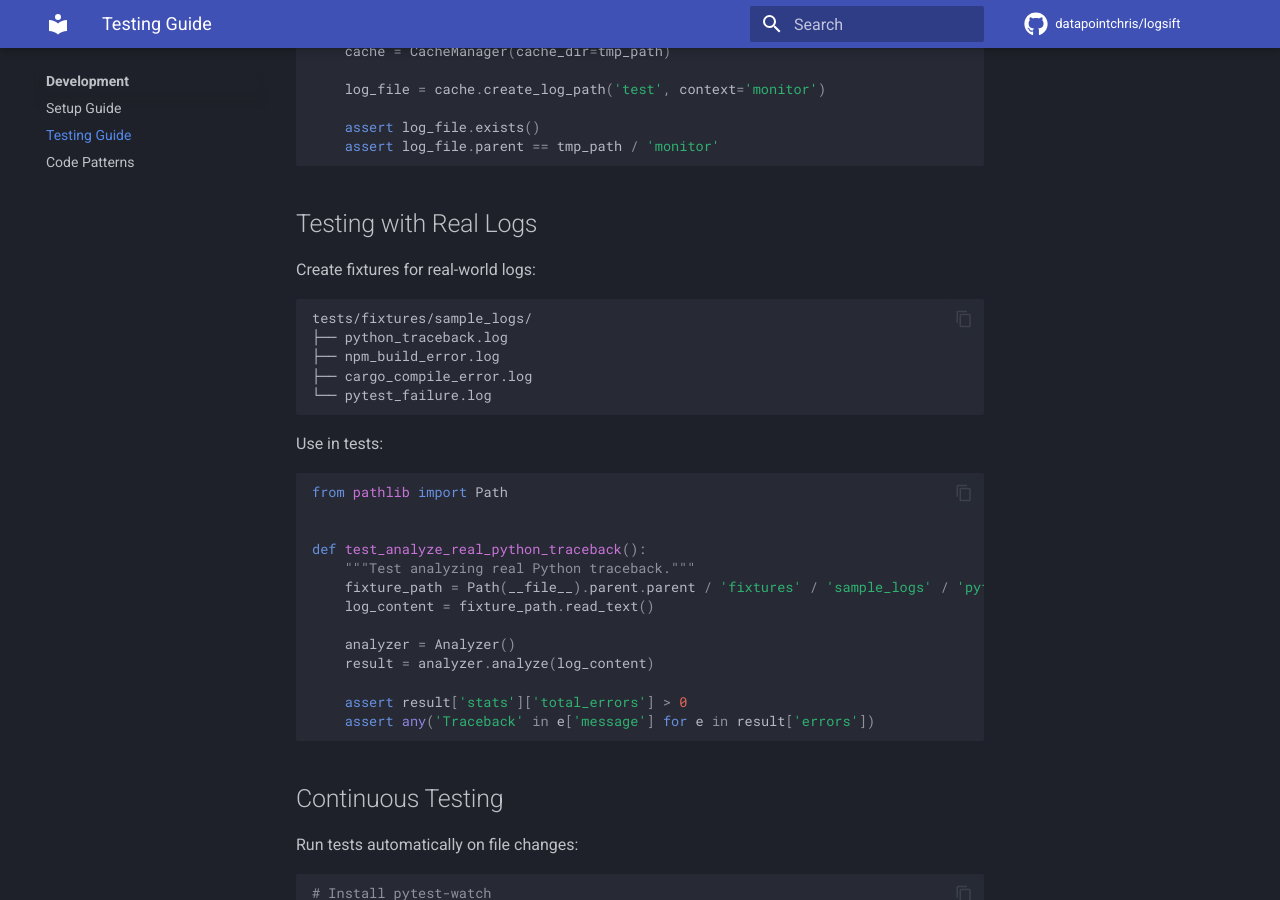
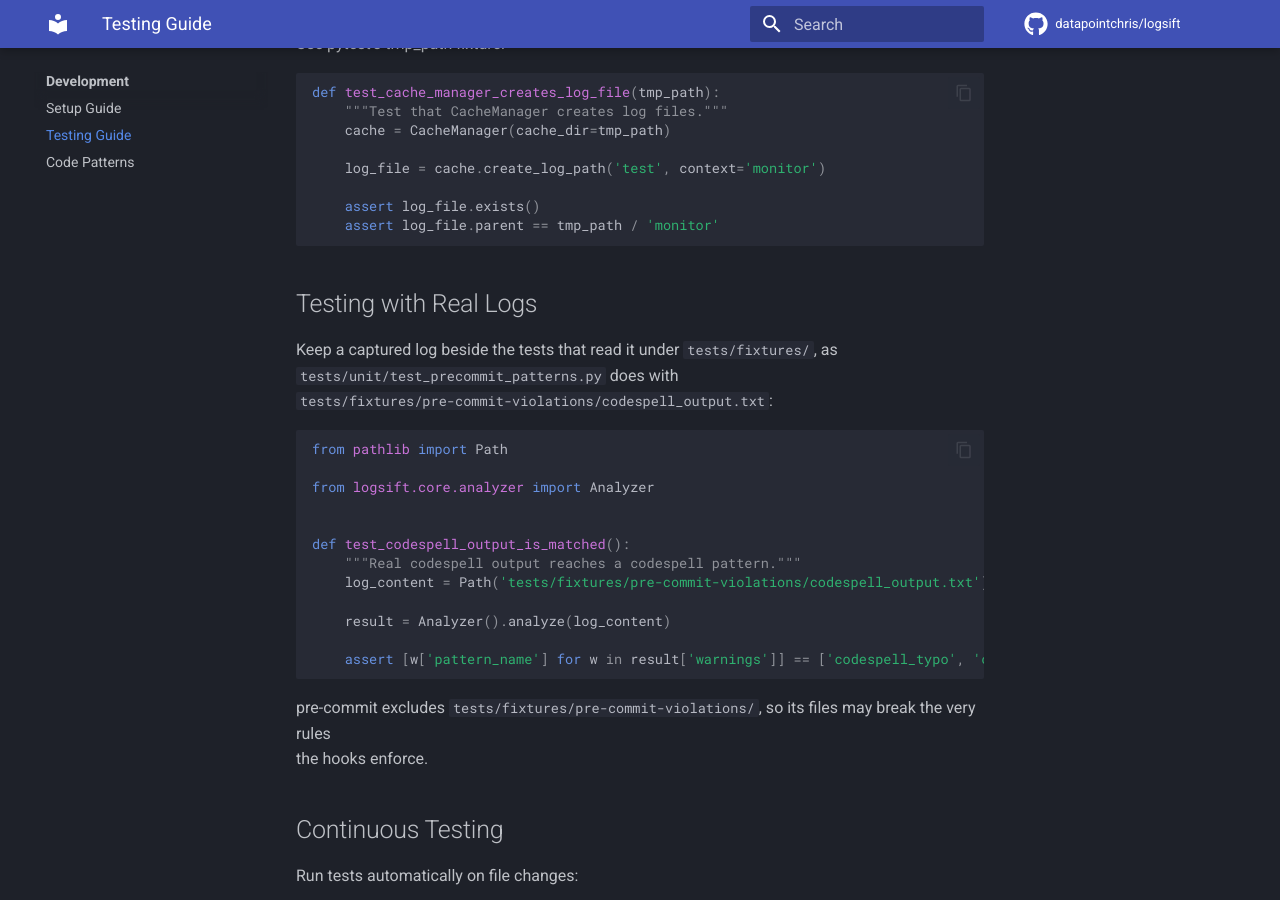
Before and after one commit to datapointchris/logsift, an MkDocs documentation site: the page built from docs/development/testing.md, in a window 1280 px wide and 900 px high, scrolled down 4770 px. Built offline with MkDocs 1.6.1 and Material for MkDocs 9.7.7, drawn with Linux system fonts in a browser that asks for light colours; comment, search, counter and statistics services are not loaded; the version menu is left out; some of the changed text lies outside the part shown.

Commit message:
docs: name only pattern files, test files and guides that exist
The pattern format page listed python.toml and rust.toml among the
built-in pattern files, which hold cargo.toml and no Python file. The
testing guide listed test_matchers.py and a tests/fixtures/sample_logs/
directory, where tests/fixtures holds only pre-commit-violations/. The
setup page linked a CONTRIBUTING.md that does not exist. Each tree now
shows real files beside the command that lists them all, the fixture
example reads the real codespell fixture, and the dead link is gone.

A unit test read tests/fixtures/sample_logs/build_error.log only if it
existed, so it passed without running. It is deleted.

Agent-Name: claude-code-unattended
Agent-Session: b32776bb-b5a3-43ec-bee5-7f92e029b795
Agent-Run: 01a1c45c-0859-7cc2-a63f-41e3cdbcfbe9
Worklog: 2922.1

````diff
--- a/docs/development/testing.md
+++ b/docs/development/testing.md
@@ -10,18 +10,22 @@ Best practices for testing logsift.
 
 ```text
 tests/
-├── unit/                  # Fast, isolated unit tests
+├── unit/                        # Fast, isolated unit tests, one file per module
 │   ├── test_parser.py
-│   ├── test_extractors.py
-│   ├── test_matchers.py
+│   ├── test_analyzer.py
+│   ├── test_patterns.py
 │   └── ...
-├── integration/           # End-to-end integration tests
+├── integration/                 # End-to-end runs through the CLI
 │   ├── test_cli.py
+│   ├── test_json_contract.py    # validates --format json against schemas/analysis.schema.json
+│   ├── test_logs_cli.py
 │   └── test_workflows.py
-├── fixtures/              # Shared test data
-│   └── sample_logs/
-└── conftest.py           # Shared fixtures and config
+├── fixtures/
+│   └── pre-commit-violations/   # files that fail each linter, for the pre-commit patterns
+└── conftest.py                  # Isolates every test's cache, HOME and XDG directories
 ```
+
+Most tests write their log inline or under `tmp_path` rather than reading a fixture file.
 
 ## Running Tests
 
@@ -237,33 +241,27 @@ def test_cache_manager_creates_log_file(tmp_path):
 
 ## Testing with Real Logs
 
-Create fixtures for real-world logs:
-
-```text
-tests/fixtures/sample_logs/
-├── python_traceback.log
-├── npm_build_error.log
-├── cargo_compile_error.log
-└── pytest_failure.log
-```
-
-Use in tests:
+Keep a captured log beside the tests that read it under `tests/fixtures/`, as
+`tests/unit/test_precommit_patterns.py` does with
+`tests/fixtures/pre-commit-violations/codespell_output.txt`:
 
 ```python
 from pathlib import Path
 
+from logsift.core.analyzer import Analyzer
 
-def test_analyze_real_python_traceback():
-    """Test analyzing real Python traceback."""
-    fixture_path = Path(__file__).parent.parent / 'fixtures' / 'sample_logs' / 'python_traceback.log'
-    log_content = fixture_path.read_text()
 
-    analyzer = Analyzer()
-    result = analyzer.analyze(log_content)
+def test_codespell_output_is_matched():
+    """Real codespell output reaches a codespell pattern."""
+    log_content = Path('tests/fixtures/pre-commit-violations/codespell_output.txt').read_text()
 
-    assert result['stats']['total_errors'] > 0
-    assert any('Traceback' in e['message'] for e in result['errors'])
+    result = Analyzer().analyze(log_content)
+
+    assert [w['pattern_name'] for w in result['warnings']] == ['codespell_typo', 'codespell_typo']
 ```
+
+pre-commit excludes `tests/fixtures/pre-commit-violations/`, so its files may break the very rules
+the hooks enforce.
 
 ## Continuous Testing
 
````
Also changed, not shown: docs/api/pattern-format.md (+9 -5 lines), docs/development/setup.md (+0 -1 lines), 1 other file.
